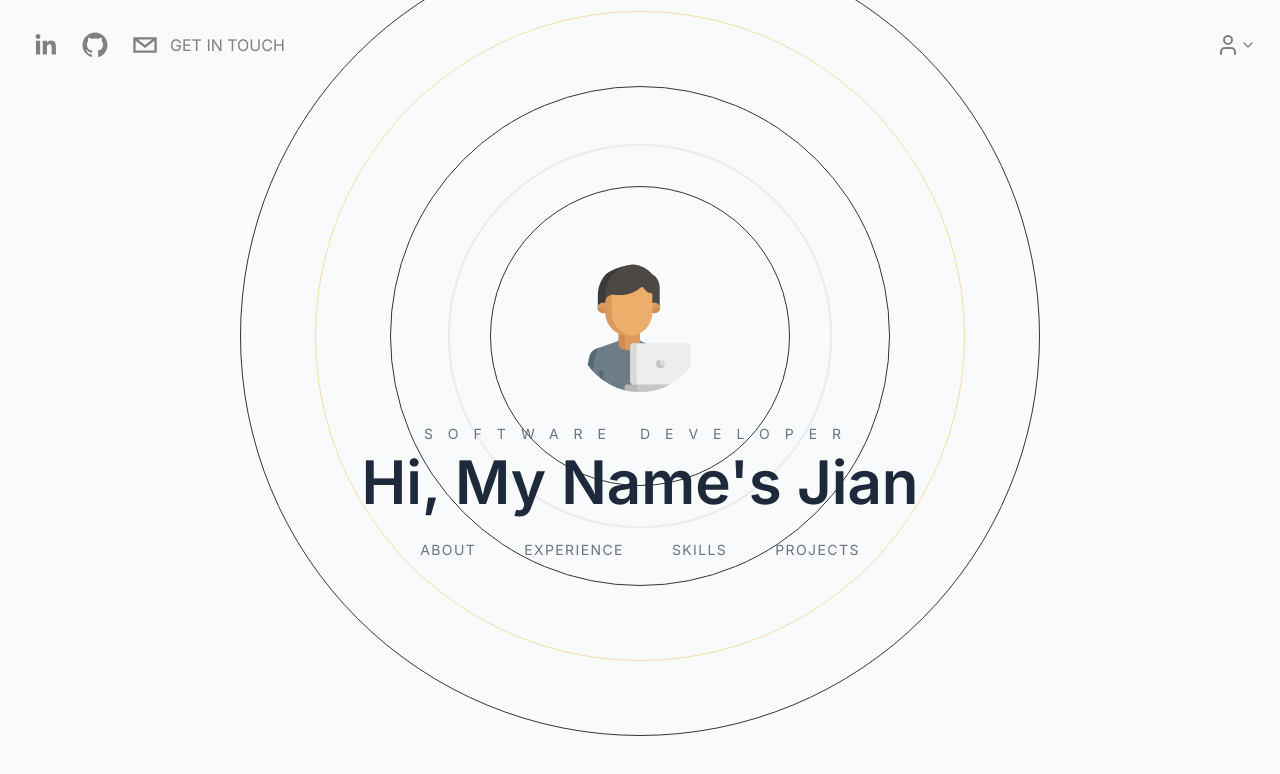
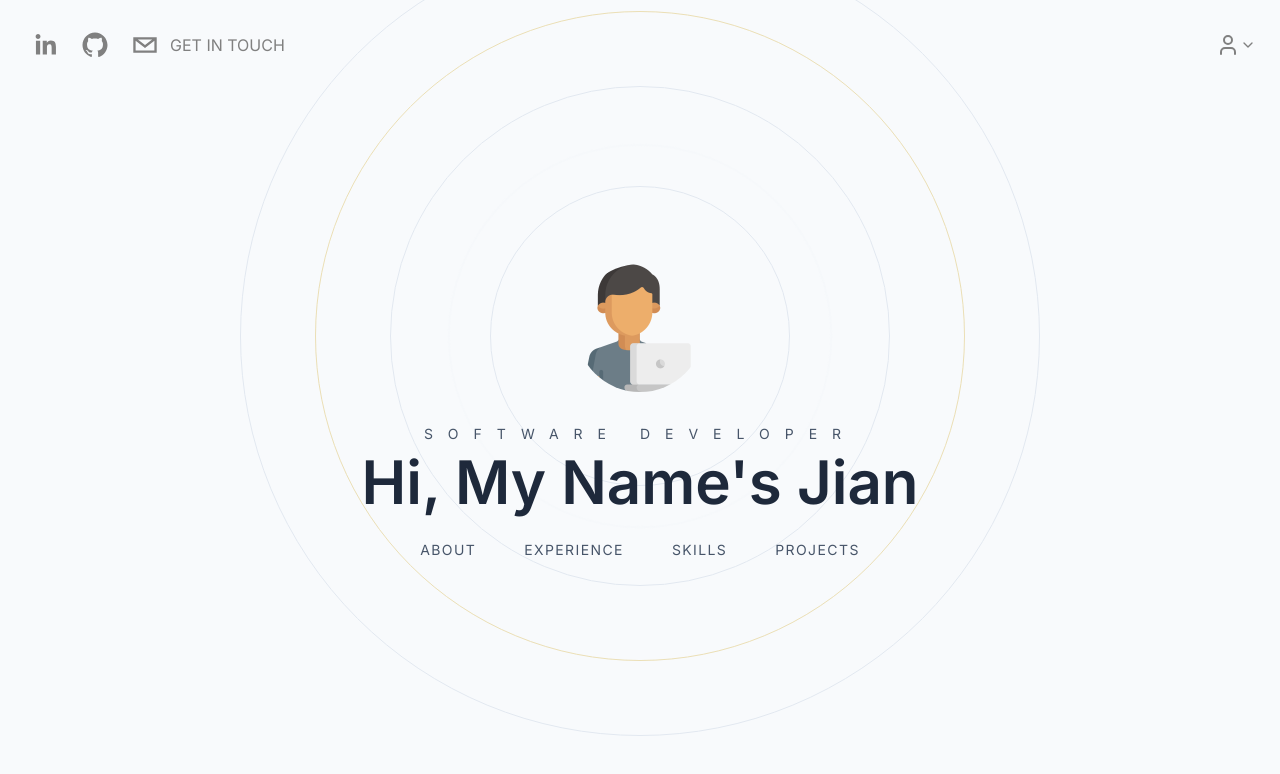
Before and after one commit to jianylei/portfolioV3, a Next.js app: page / in a window 1280 px wide. Shown: the part 144-918 px from the top of the page. Built offline with nearby package versions, Linux system fonts and the light colour scheme.

Commit message:
style: Hero section theming

```diff
--- a/src/components/BackgroundCircle.tsx
+++ b/src/components/BackgroundCircle.tsx
@@ -20,12 +20,12 @@ const BackgroundCircle: FC<BackgroundCircleProps> = ({}) => {
         duration: 2.5
       }}
       className="relative flex justify-center items-center">
-      <div className="absolute border border-[#333333] rounded-full h-[200px] w-[200px] mt-52 animate-ping" />
-      <div className="absolute border border-[#333333] rounded-full h-[300px] w-[300px] mt-52" />
-      <div className="absolute border border-[#333333] rounded-full h-[500px] w-[500px] mt-52" />
+      <div className="absolute border border-slate-200 dark:border-[#333333] rounded-full h-[200px] w-[200px] mt-52 animate-ping" />
+      <div className="absolute border border-slate-200 dark:border-[#333333] rounded-full h-[300px] w-[300px] mt-52" />
+      <div className="absolute border border-slate-200 dark:border-[#333333] rounded-full h-[500px] w-[500px] mt-52" />
 
-      <div className="absolute rounded-full border border-[#F7AB0A] opacity-20 h-[650px] w-[650px] mt-52 animate-pulse" />
-      <div className="absolute border border-[#333333] rounded-full h-[800px] w-[800px] mt-52" />
+      <div className="absolute rounded-full border border-[#D4AF37] dark:border-[#F7AB0A] opacity-20 h-[650px] w-[650px] mt-52 animate-pulse" />
+      <div className="absolute border border-slate-200 dark:border-[#333333] rounded-full h-[800px] w-[800px] mt-52" />
     </motion.div>
   )
 }
--- a/src/components/HeroSection.tsx
+++ b/src/components/HeroSection.tsx
@@ -21,7 +21,7 @@ const HeroSection: FC<HeroSectionProps> = ({}) => {
           width="300"
         />
         <div className="z-20">
-          <h2 className="text-sm uppercase text-gray-500 pb-2 tracking-[15px]">
+          <h2 className="text-sm uppercase text-slate-600 dark:text-gray-500 pb-2 tracking-[15px]">
             Software Developer
           </h2>
 
@@ -34,9 +34,8 @@ const HeroSection: FC<HeroSectionProps> = ({}) => {
               return (
                 <Link href={`#${item}`} key={index}>
                   <button
-                    className="px-6 py-2
-                  uppercase text-sm tracking-widest text-gray-500 transition-all
-                   hover:text-[#F7AB0A]/40">
+                    className="px-6 py-2 uppercase text-sm tracking-widest
+                    text-slate-600 dark:text-gray-500 transition-all hover:text-[#D4AF37] dark:hover:text-[#F7AB0A]/40">
                     {item}
                   </button>
                 </Link>
```
